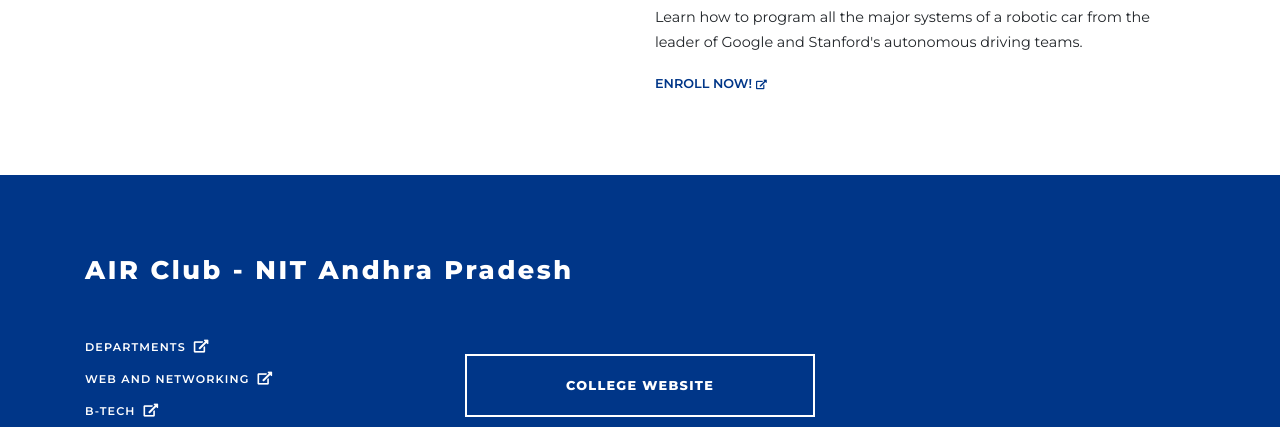
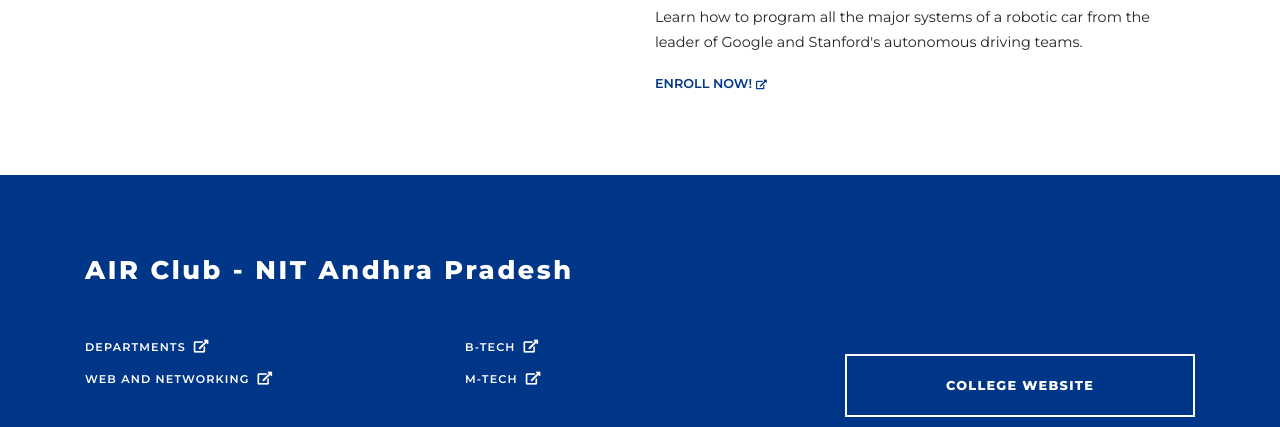
Before and after one commit to ketan-b/AIR, a website built with webpack: page src/index.html in a window 1280 px wide. Shown: the part 3855-4282 px from the top of the page. Built offline with nearby package versions, Linux system fonts and the light colour scheme.

Commit message:
Update index.html

```diff
--- a/src/index.html
+++ b/src/index.html
@@ -584,6 +584,13 @@
                                     <a class="hvr-icon-forward" href="https://nitandhra.ac.in/main/wan">WEB AND NETWORKING<span class="badge hvr-icon"><i class="fas fa-external-link-alt"></i></span></a>
                                 </div>
                             </div>
+                        </div>
+                    </div>
+                </div>
+
+                <div class="col-md-4">
+                    <div class="row">
+                        <div class="col-md-12 branch-holder">
                             <div class="row">
                                 <div class="col-md-12 content-main">
                                     <a class="hvr-icon-forward" href="https://nitandhra.ac.in/main/btech">B-TECH<span
@@ -598,10 +605,12 @@
                         </div>
                     </div>
                 </div>
+
                 <div class="col-lg-4 col-md-12">
                     <button type="button" class="btn main-btn" onclick="location.href='https://nitandhra.ac.in/'">COLLEGE WEBSITE</button>
                 </div>
             </div>
+            <br>
             <div class="row social">
                 <div class="col-md-6">
                     <ul class="nav">
```
